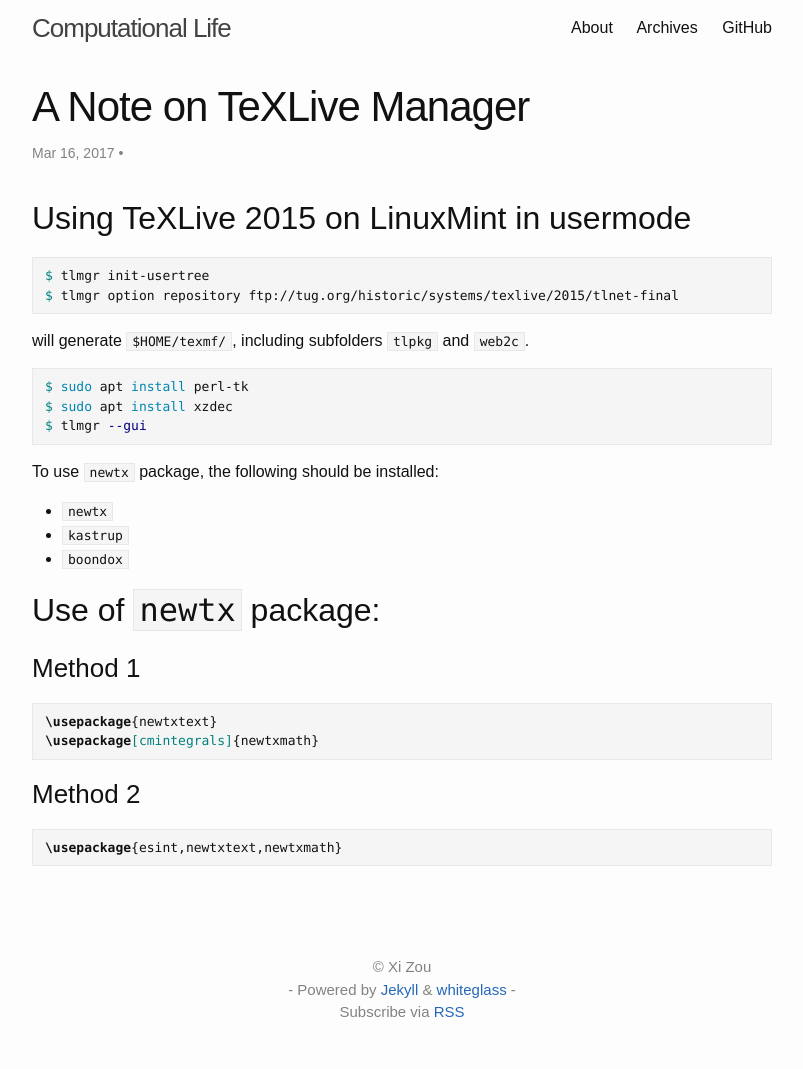
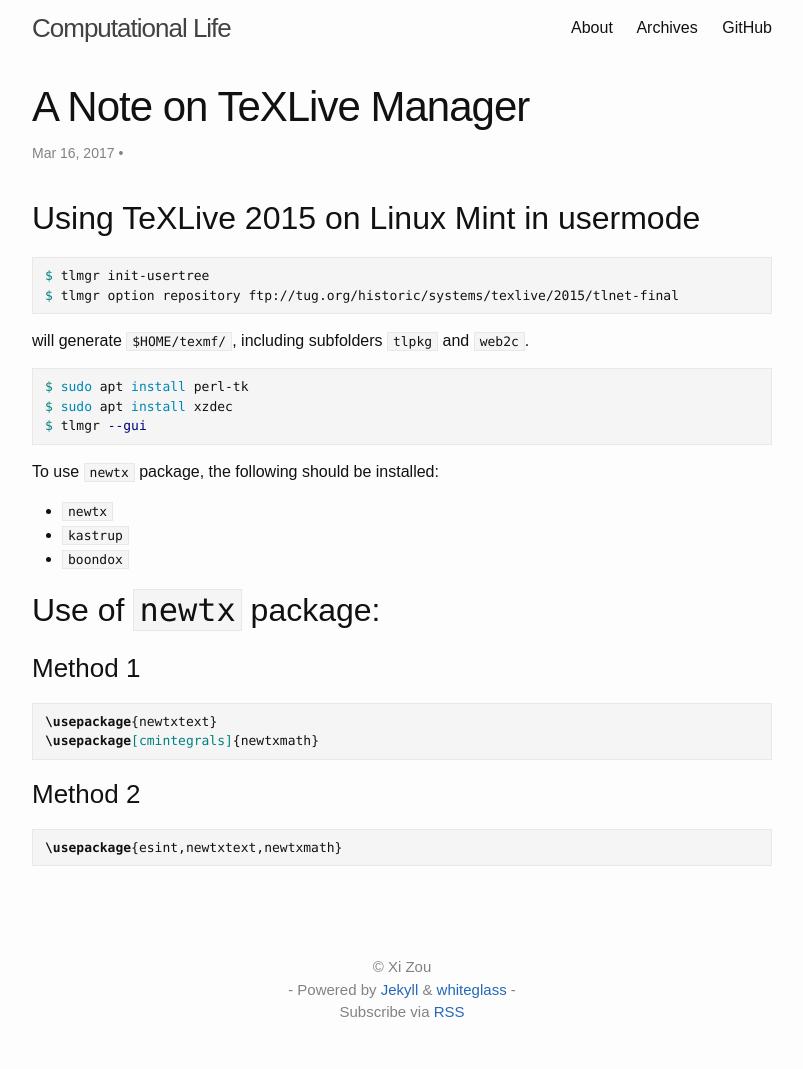
Before and after one commit to xizou/xizou.github.io, a Jekyll site: the page built from _posts/2017-03-16-a-note-on-texlive-manager.md, in a window 1280 px wide. Shown: the whole page, without its empty margins (238-1041 px from the left). Built offline with Jekyll 4.4.1, drawn with Linux system fonts in a browser that asks for light colours.

Commit message:
Update 2017-03-16-a-note-on-texlive-manager.md

````diff
--- a/_posts/2017-03-16-a-note-on-texlive-manager.md
+++ b/_posts/2017-03-16-a-note-on-texlive-manager.md
@@ -5,7 +5,7 @@
 categories: latex
 ---
 
-## Using TeXLive 2015 on LinuxMint in usermode
+## Using TeXLive 2015 on Linux Mint in usermode
 
 ```shell
 $ tlmgr init-usertree
````
